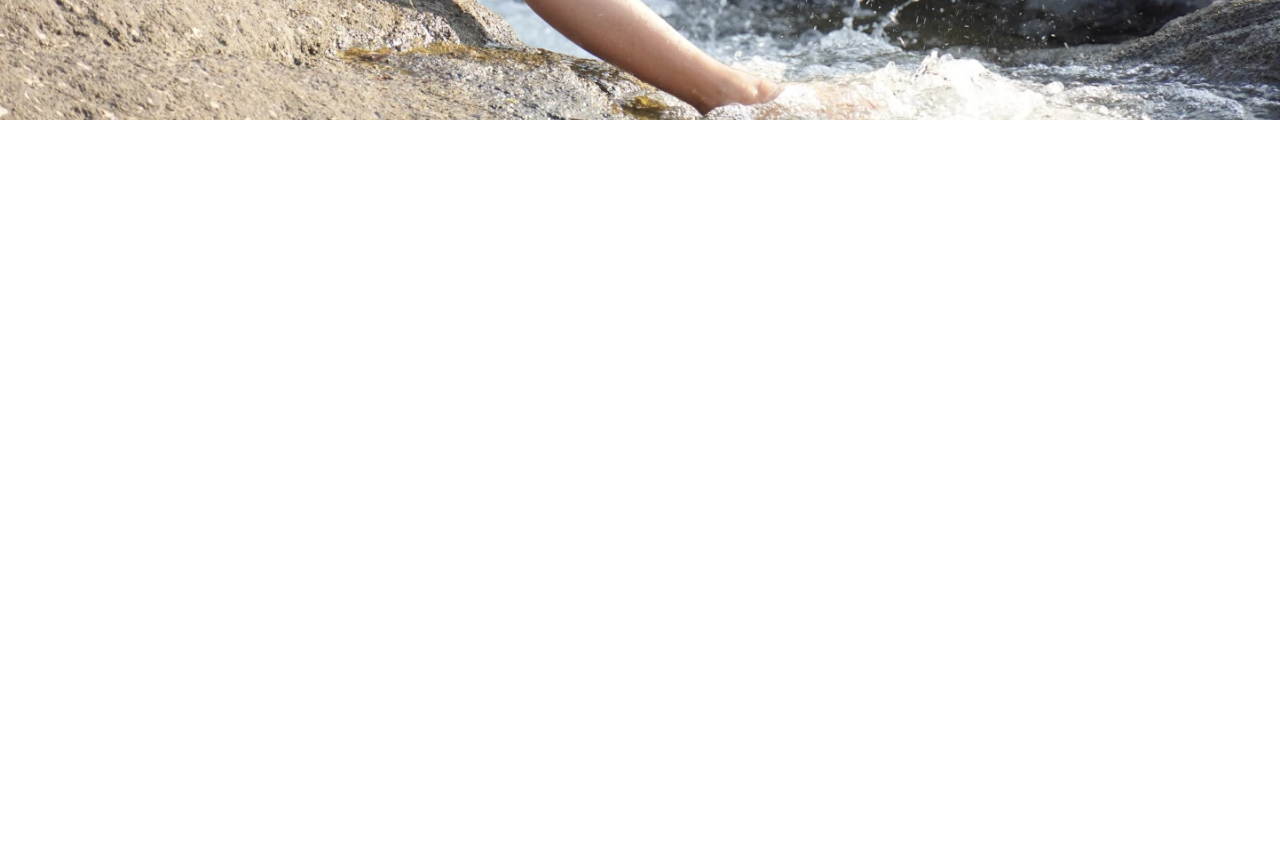
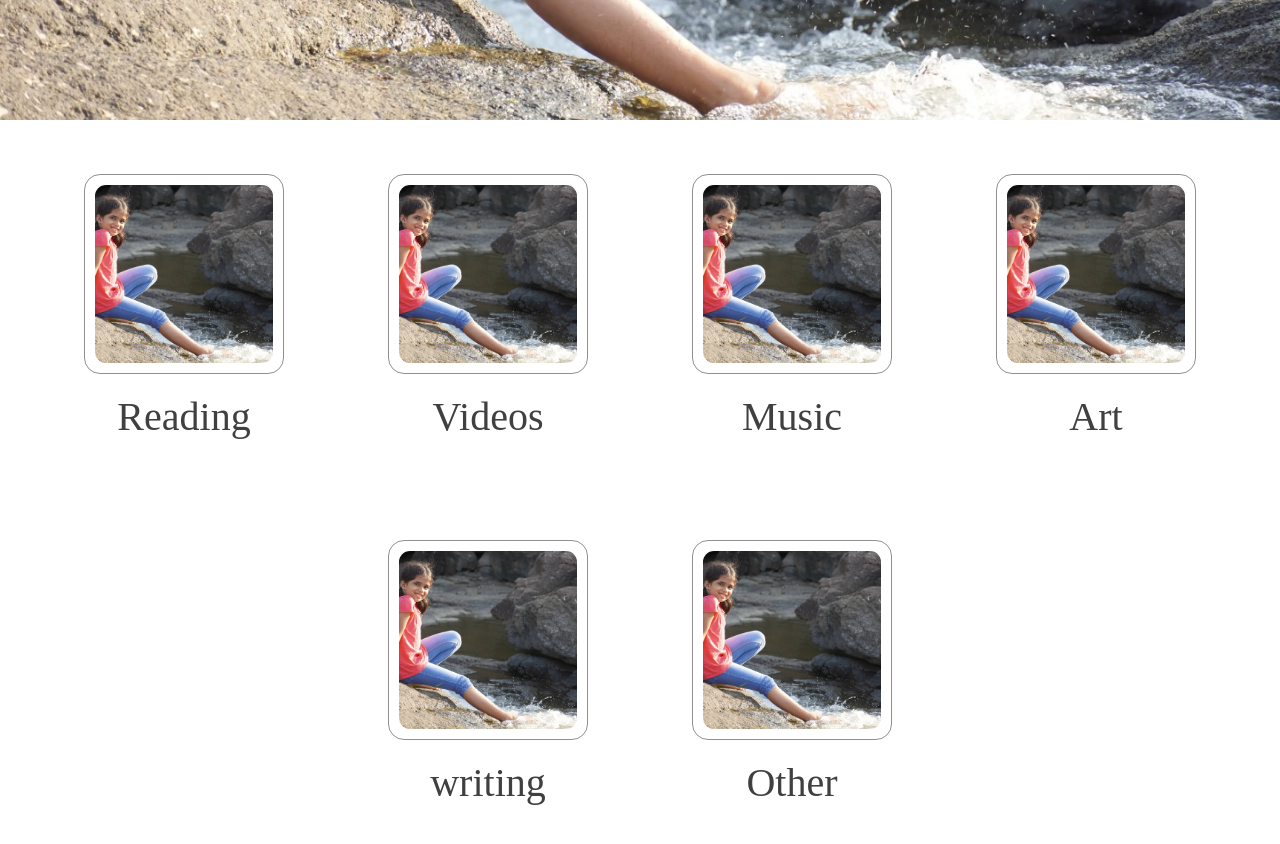
Before and after one commit to shruti-loodaloo/shrutiagrawal.me, a plain HTML site: page index.html in a window 1280 px wide. Shown: the part 680-1524 px from the top of the page. Before the commit the page ends 1084 px from the top, so only its background shows below. Drawn offline with Linux system fonts and the light colour scheme; a web font is replaced by a local one.

Commit message:
add link boxes to make a link to other parts of the webpage

```diff
--- a/index.html
+++ b/index.html
@@ -27,13 +27,18 @@
         height: 100vh;
         object-fit: cover;
         object-position: 15%;
-        margin-bottom: 250px;
+        margin-bottom: 300px;
+      }
+
+      @media screen and (min-width: 700px) {
+        .background-image {
+          margin-bottom: 0;
+        }
       }
 
       .parent-box {
         position: absolute;
         width: 100%;
-        bottom: -30px;
         top: 0;
       }
 
@@ -114,6 +119,63 @@
           margin-bottom: 60px;
         }
       }
+
+      .links {
+        text-align: center;
+      }
+
+      .link-parent {
+        display: inline-block;
+        width: 200px;
+        margin: 50px;
+      }
+
+      .link-box {
+        display: inline-block;
+        background-color: white;
+        width: 200px;
+        height: 200px;
+        border-radius: 16px;
+        border-width: 1px;
+        border-style: solid;
+        border-color: #909090;
+        transition: all 150ms;
+      }
+
+      .link-parent:hover .link-box-left {
+        box-shadow: 0px 5px 40px 0px rgba(70, 70, 70, 0.2);
+        transform: scale(1.1) rotate(3deg) translate(0, -10px);
+      }
+
+      .link-parent:hover .link-box-right {
+        box-shadow: 0px 5px 40px 0px rgba(70, 70, 70, 0.2);
+        transform: scale(1.1) rotate(-3deg) translate(0, -10px);
+      }
+
+      .link-image {
+        width: 178px;
+        height: 178px;
+        margin: 10px;
+        border-radius: 11px;
+        object-fit: cover;
+      }
+
+      .link-label {
+        display: inline-block;
+        width: 100%;
+        text-align: center;
+        font-family: "Love Ya Like A Sister";
+        font-weight: normal;
+        margin-top: 16px;
+        font-size: 40px;
+        color: #404040;
+        transition: all 150ms;
+      }
+
+      .link-parent:hover .link-label {
+        color: rgba(255, 0, 61, 1);
+        transform: scale(1.1);
+      }
     </style>
   </head>
   <body>
@@ -140,5 +202,54 @@
         </p>
       </div>
     </div>
+    <div class="links">
+      <a class="link-parent" href="https://example.com">
+        <span class="link-box link-box-left">
+          <img class="link-image" src="background-image.webp" />
+        </span>
+        <br />
+        <span class="link-label">Reading</span>
+      </a>
+
+      <a class="link-parent" href="https://example.com">
+        <span class="link-box link-box-right">
+          <img class="link-image" src="background-image.webp" />
+        </span>
+        <br />
+        <span class="link-label">Videos</span>
+      </a>
+
+      <a class="link-parent" href="https://example.com">
+        <span class="link-box link-box-left">
+          <img class="link-image" src="background-image.webp" />
+        </span>
+        <br />
+        <span class="link-label">Music</span>
+      </a>
+
+      <a class="link-parent" href="https://example.com">
+        <span class="link-box link-box-right">
+          <img class="link-image" src="background-image.webp" />
+        </span>
+        <br />
+        <span class="link-label">Art</span>
+      </a>
+
+      <a class="link-parent" href="https://example.com">
+        <span class="link-box link-box-left">
+          <img class="link-image" src="background-image.webp" />
+        </span>
+        <br />
+        <span class="link-label">writing</span>
+      </a>
+
+      <a class="link-parent" href="https://example.com">
+        <span class="link-box link-box-right">
+          <img class="link-image" src="background-image.webp" />
+        </span>
+        <br />
+        <span class="link-label">Other</span>
+      </a>
+    </div>
   </body>
 </html>
```
